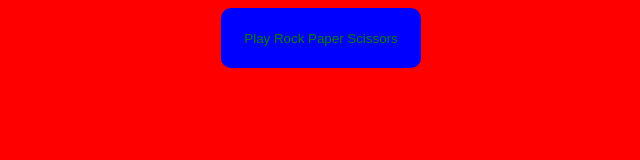
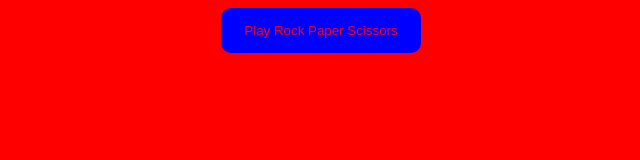
Before and after one commit to 25garcial/rock-paper-scissors, a plain HTML site: page index.html in a window 1280 px wide. Shown: the whole page, without its empty margins (319-959 px from the left). Drawn offline with Linux system fonts and the light colour scheme.

Commit message:
Update styles.css

```diff
--- a/styles.css
+++ b/styles.css
@@ -8,9 +8,9 @@ button {
   border-width: 0px;
   font-weight: 500;
   border-radius: 10px;
-  color: green;
+  color: red;
   width: 200px;
-  height: 60px;
+  height: 45px;
 
   }
 button:hover{
```
